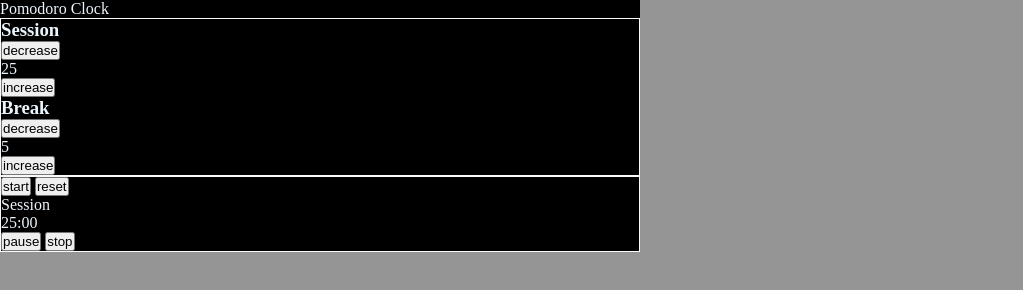
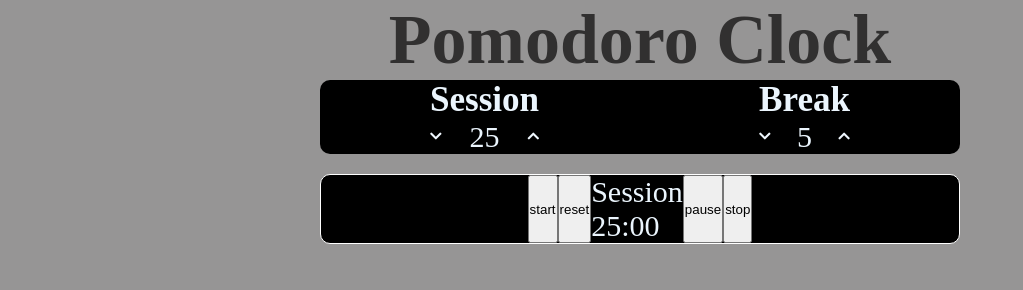
Before and after one commit to afeso/pomodoro, a plain HTML site: page index.html in a window 1280 px wide. Shown: the whole page, without its empty margins (0-1023 px from the left). Drawn offline with Linux system fonts and the light colour scheme.

Commit message:
Improved CSS

```diff
--- a/index.html
+++ b/index.html
@@ -3,36 +3,52 @@
  <head>
     <title>Pomodoro Clock</title>
         <link href="style.css" type="text/css" rel="stylesheet">
+        <link rel="stylesheet" href="https://use.fontawesome.com/releases/v5.7.2/css/all.css" integrity="sha384-fnmOCqbTlWIlj8LyTjo7mOUStjsKC4pOpQbqyi7RrhN7udi9RwhKkMHpvLbHG9Sr" crossorigin="anonymous">
   </head>
 
   <body>
     <div class="container">
-      <div class="header">Pomodoro Clock</div>
+      <div class="header">
+        <h1>Pomodoro Clock</h1>
+      </div>
 
       <div class="clockBody">
         <div class="sessionBreak">
           <div class="session">
             <h3>Session</h3>
-            <button id="decreaseTime" data-time-changer="true">decrease</button>
+            <div class="timeControls">
+              <button id="decreaseTime" data-time-changer="true"><i class="fas fa-chevron-down"></i></button>
               <p class="sessionTime">25</p>
-            <button id="increaseTime" data-time-changer="true">increase</button>
+              <button id="increaseTime" data-time-changer="true"><i class="fas fa-chevron-up"></i></button>
+            </div>
           </div>
 
           <div class="break">
             <h3>Break</h3>
-            <button id="decreaseBreak" data-time-changer="true">decrease</button>
+            <div class="timeControls">
+              <button id="decreaseBreak" data-time-changer="true"><i class="fas fa-chevron-down"></i></button>
               <p class="restTime">5</p>
-            <button id="increaseBreak" data-time-changer="true">increase</button>
+              <button id="increaseBreak" data-time-changer="true"><i class="fas fa-chevron-up"></i></button>
+            </div>
+
           </div>
         </div>
 
         <div class="timerDisplay">
+          <div class="sessionControls">
             <button id="start" data-time-changer="true">start</button>
             <button id="reset">reset</button>
+          </div>
+
+          <div>
             <p class="currentPhase">Session</p>
             <p class="timer">25:00</p>
+          </div>
+
+          <div class="sessionControls">
             <button id="pause">pause</button>
             <button id="stop">stop</button>
+          </div>
         </div>
 
       </div>
--- a/script.js
+++ b/script.js
@@ -3,7 +3,6 @@ let initial = {workTime: 1500, breakTime: 300, timer: -1, counter: 0} //Default
 let workTime = initial.workTime
 let breakTime = initial.breakTime
 let timer = initial.timer  // gets the ID to be used to terminate the timing interval
-// let counter = initial.counter
 
 let timeDisplay = document.querySelector('.timer')
 let currentPhase = document.querySelector('.currentPhase')
@@ -56,25 +55,6 @@ function resetTimer(name) {
   }
 }
 
-// function check_counter(action) {
-//   switch(action) {
-//     case 'check' :
-//       if (counter >= 3) {
-//         clearInterval(timer)
-//       }
-//       break;
-
-//     case 'reset':
-//       if (counter >= 3) {
-//         counter = initial.counter
-//       }
-//       break;
-
-//     default:
-//       break;
-//   }
-// }
-
 function formatToTime(seconds) {
   let measuredTime = new Date(null)
   measuredTime.setSeconds(seconds)
@@ -83,7 +63,7 @@ function formatToTime(seconds) {
   return hourSeconds
 }
 
-// timer = setInterval(startWorking, 1000) // starts the pomodoro loop
+// timer = setInterval(startWorking, 1000) // starts the pomodoro loop in the console
 
 // Browser Events start Here.
 let buttons = Array.from(document.querySelectorAll('button'))
@@ -98,13 +78,13 @@ buttons.forEach(function(button) {
         break
 
       case 'stop':
-        reset('basic')
+        renewPomodoro('basic')
         timeChangerControls('enable')
         break
 
       case 'pause':
         clearInterval(timer)
-        timeChangerControls('onlyStart')
+        timeChangerControls('enableOnlyStart') // this gets called by default when none of the conditions evalustes to true
         break
 
       case 'decreaseTime' :
@@ -126,8 +106,7 @@ buttons.forEach(function(button) {
           breakTime -= 60
           restTime.innerHTML = breakTime / 60
         }
-        // breakTime -= 60
-        // restTime.innerHTML = breakTime /60
+
         break;
 
       case 'increaseBreak':
@@ -136,7 +115,7 @@ buttons.forEach(function(button) {
         break
 
       default:
-        reset('full')
+        renewPomodoro('full')
         timeChangerControls('enable')
         break
     }
@@ -144,7 +123,7 @@ buttons.forEach(function(button) {
   })
 })
 
-function reset(type) {
+function renewPomodoro(type) {
   switch (type) {
     case 'basic':
     clearInterval(timer)
--- a/style.css
+++ b/style.css
@@ -1,18 +1,80 @@
 * {
     margin: 0;
     padding: 0;
+    /* border: 1px solid rgb(250, 250, 250); */
 }
 
 body {
+    display: flex;
     background-color: rgb(150, 149, 149);
+    justify-content: center;
+    align-items: flex-end;
+    height: -webkit-fill-available;
 }
 
 .container {
-    background-color: rgb(0, 0, 0);
+    /* display: flex; */
+    /* justify-content: space-between; */
+    /* background-color: rgb(0, 0, 0); */
     color: rgb(235, 245, 253);
     width: 50%;
 }
 
-.sessionBreak, .timerDisplay {
-    border: 1px solid rgb(250, 250, 250);
+.header {
+    display: flex;
+    justify-content: center;
+    font-size: 35px;
+    background-color: rgb(150, 149, 149);
+    color: #313030;
 }
+
+/* .session {
+    display: flex;
+} */
+
+.clockBody {
+    font-size: 30px;
+}
+
+.sessionBreak{
+    background-color: rgb(0, 0, 0);
+    /* border: 1px solid rgb(250, 250, 250); */
+    display: flex;
+    /* justify-content: space-between; */
+    justify-content: space-around;
+    border-radius: 10px;
+}
+
+.timeControls {
+    display: flex;
+    justify-content: space-between;
+    /* border: 1px solid */
+}
+
+#increaseTime, #decreaseTime, #increaseBreak, #decreaseBreak {
+    /* font-size: 100%; */
+    font-family: inherit;
+    border: 0;
+    padding: 0;
+    color: rgb(240, 248, 255);
+    background-color: rgb(0, 0, 0);
+}
+
+#increaseTime:hover, #decreaseTime:hover, #increaseBreak:hover, #decreaseBreak:hover {
+    color: rgb(128, 128, 128);
+}
+
+.timerDisplay {
+    background-color: rgb(0, 0, 0);
+    display: flex;
+    justify-content: center;
+    margin-top: 20px;
+    border: 1px solid rgb(255, 255, 255);
+    border-radius: 10px;
+}
+
+.sessionControls {
+    display: flex;
+    justify-content: space-between;
+/*     border: 1px solid */
+}
```
Also changed, not shown: 1 other file. Lines whose indentation alone changed are shown as unchanged.
